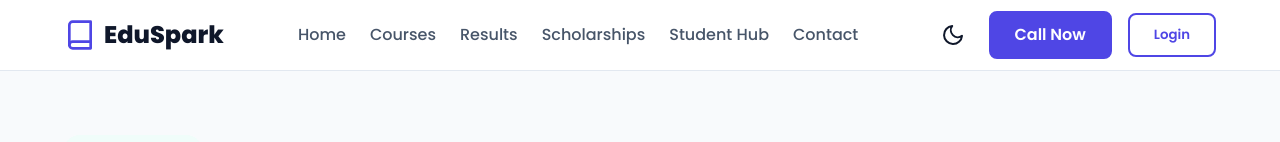
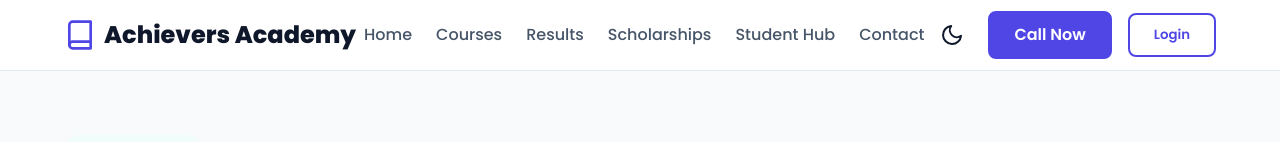
Before and after one commit to DAKESHWR/Achievers-Academy-2, a plain HTML site: page index.html in a window 1280 px wide. Shown: the top 142 px of the page. Drawn offline with Linux system fonts and the light colour scheme.

Commit message:
index.html updated

```diff
--- a/index.html
+++ b/index.html
@@ -4,7 +4,7 @@
 <head>
   <meta charset="UTF-8">
   <meta name="viewport" content="width=device-width, initial-scale=1.0">
-  <title>EduSpark | India's Best Coaching Institute</title>
+  <title>Achievers Academy | India's Best Coaching Institute</title>
   <meta name="description" content="EduSpark offers unparalleled coaching for NEET, JEE & Boards.">
   <link rel="preconnect" href="https://fonts.googleapis.com">
   <link rel="preconnect" href="https://fonts.gstatic.com" crossorigin>
@@ -23,7 +23,7 @@
           <path d="M4 19.5A2.5 2.5 0 0 1 6.5 17H20"></path>
           <path d="M6.5 2H20v20H6.5A2.5 2.5 0 0 1 4 19.5v-15A2.5 2.5 0 0 1 6.5 2z"></path>
         </svg>
-        EduSpark
+        Achievers Academy
       </a>
 
       <nav class="nav__menu">
@@ -361,7 +361,7 @@
   <!-- Student Hub (Resources) -->
   <section class="section" id="hub">
     <div class="container animate-on-scroll">
-      <h2 class="section__title text-center">Do More with EduSpark</h2>
+      <h2 class="section__title text-center">Do More with Achievers Academy</h2>
       <div class="resources__grid">
         <a href="#" class="resource-card border-top-pink">
           <div class="resource-card__icon text-accent-pink">
@@ -427,7 +427,7 @@
         </div>
         <div class="faq__item">
           <button class="faq__question">
-            Does EduSpark provide hostel facilities?
+            Does Achievers Academy provide hostel facilities?
             <span class="faq__icon">+</span>
           </button>
           <div class="faq__answer">
@@ -485,7 +485,7 @@
             <path d="M4 19.5A2.5 2.5 0 0 1 6.5 17H20"></path>
             <path d="M6.5 2H20v20H6.5A2.5 2.5 0 0 1 4 19.5v-15A2.5 2.5 0 0 1 6.5 2z"></path>
           </svg>
-          EduSpark
+          Achievers Academy
         </a>
         <p class="text-muted" style="margin-bottom: 1.5rem;">Empowering young minds to achieve their absolute potential
           through guided mentorship and comprehensive pedagogy.</p>
@@ -539,7 +539,7 @@
             <strong>Address:</strong> 123 Education Hub, Knowledge City, India 110001
           </li>
           <li style="display: flex; gap: 10px;">
-            <strong>Email:</strong> <a href="mailto:info@eduspark.in">info@eduspark.in</a>
+            <strong>Email:</strong> <a href="mailto:info@achieversacademy.in">info@achieversacademy.in</a>
           </li>
           <li style="display: flex; gap: 10px;">
             <strong>Phone:</strong> <a href="tel:+919876543210">+91 98765 43210</a>
@@ -549,7 +549,7 @@
     </div>
     <div class="footer__bottom border-top-light text-center">
       <div class="container footer__bottom-inner">
-        <p>&copy; 2026 EduSpark Coaching Institute. All Rights Reserved.</p>
+        <p>&copy; 2026 Achievers Academy Coaching Institute. All Rights Reserved.</p>
         <div class="footer__legals">
           <a href="#">Terms & Conditions</a>
           <a href="#">Privacy Policy</a>
```
